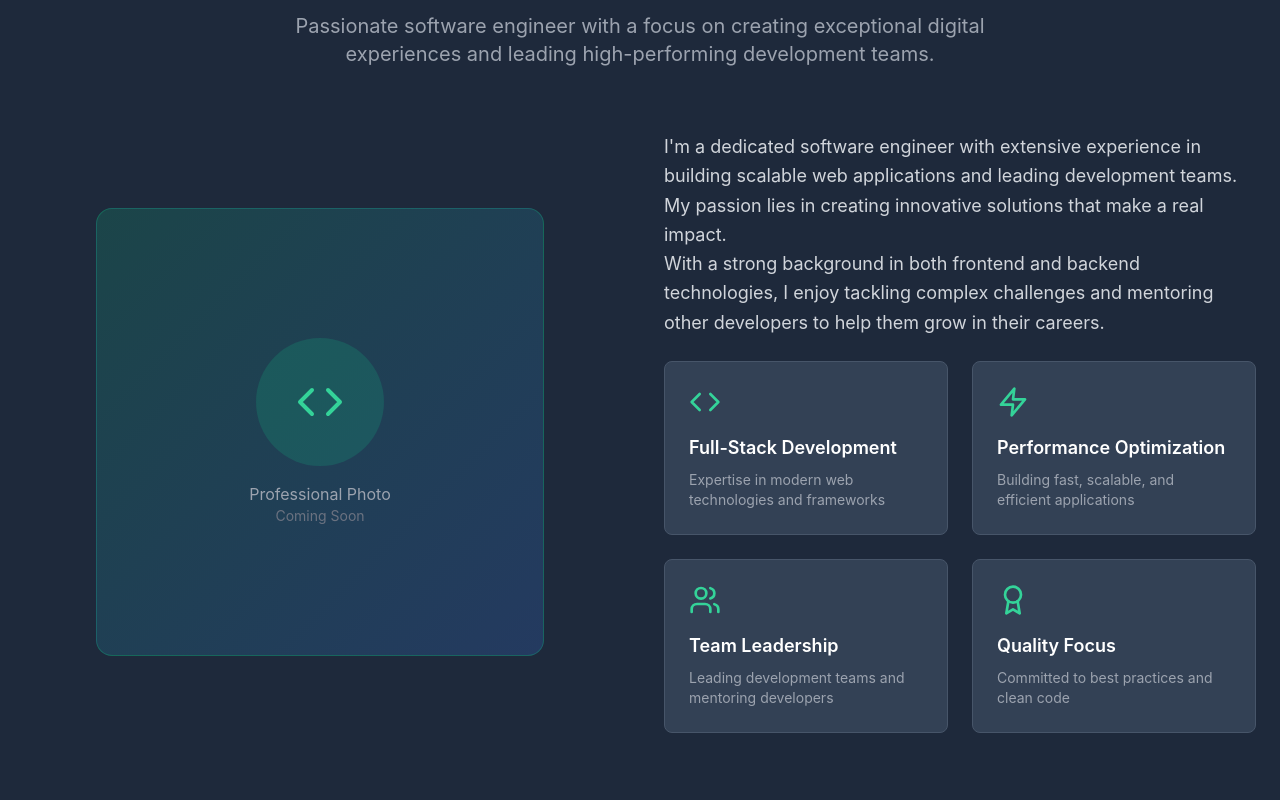
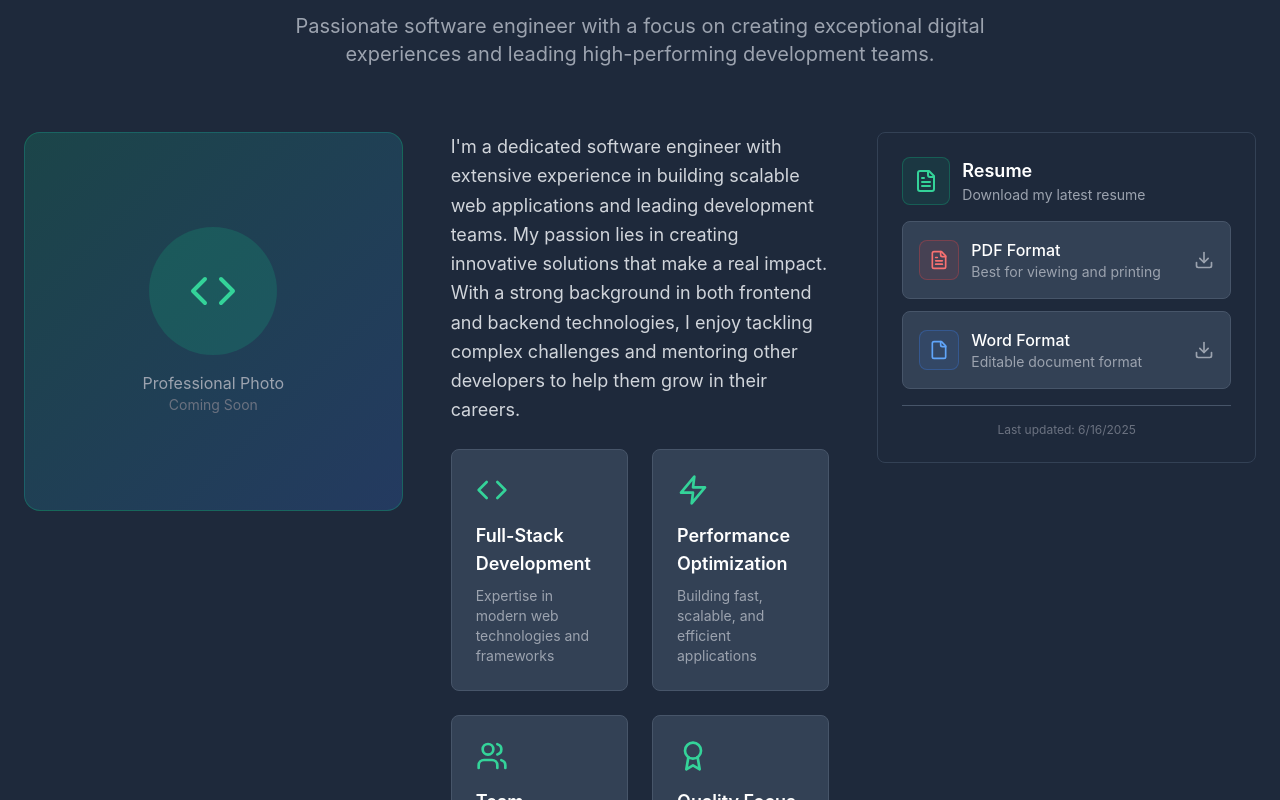
Before and after one commit to porridge404/personal_website, a React (Vite) app: page / in a window 1280 px wide. Shown: the part 940-1740 px from the top of the page. Built offline with nearby package versions, Linux system fonts and the light colour scheme; no server answers.

Commit message:
Add Resume Files and Download Links

```diff
--- a/src/components/About.tsx
+++ b/src/components/About.tsx
@@ -1,5 +1,6 @@
 import React from 'react';
 import { Code, Zap, Users, Award } from 'lucide-react';
+import ResumeDownload from './ResumeDownload';
 
 const About: React.FC = () => {
   const highlights = [
@@ -38,7 +39,7 @@ const About: React.FC = () => {
           </p>
         </div>
 
-        <div className="grid grid-cols-1 lg:grid-cols-2 gap-12 items-center">
+        <div className="grid grid-cols-1 lg:grid-cols-3 gap-12 items-start">
           {/* Profile Image Placeholder */}
           <div className="relative">
             <div className="w-full max-w-md mx-auto aspect-square bg-gradient-to-br from-emerald-500/20 to-blue-500/20 rounded-2xl border border-emerald-500/30 flex items-center justify-center">
@@ -88,6 +89,11 @@ const About: React.FC = () => {
               })}
             </div>
           </div>
+
+          {/* Resume Download Section */}
+          <div className="lg:sticky lg:top-8">
+            <ResumeDownload />
+          </div>
         </div>
       </div>
     </section>
--- /dev/null
+++ b/src/components/ResumeDownload.tsx
@@ -0,0 +1,74 @@
+import React from 'react';
+import { Download, FileText, File } from 'lucide-react';
+
+const ResumeDownload: React.FC = () => {
+  const handleDownload = (fileType: 'pdf' | 'docx') => {
+    const fileName = fileType === 'pdf'
+      ? 'Stuart_Cansdale_Resume.pdf'
+      : 'Stuart_Cansdale_Resume.docx';
+
+    const link = document.createElement('a');
+    link.href = `/resume/${fileName}`;
+    link.download = fileName;
+    link.target = '_blank';
+    document.body.appendChild(link);
+    link.click();
+    document.body.removeChild(link);
+  };
+
+  return (
+    <div className="bg-slate-800 border border-slate-700 rounded-lg p-6">
+      <div className="flex items-center space-x-3 mb-4">
+        <div className="w-12 h-12 bg-emerald-500/10 border border-emerald-500/30 rounded-lg flex items-center justify-center">
+          <FileText size={24} className="text-emerald-400" />
+        </div>
+        <div>
+          <h3 className="text-lg font-semibold text-white">Resume</h3>
+          <p className="text-sm text-gray-400">Download my latest resume</p>
+        </div>
+      </div>
+
+      <div className="space-y-3">
+        <button
+          onClick={() => handleDownload('pdf')}
+          className="w-full flex items-center justify-between p-4 bg-slate-700 border border-slate-600 rounded-lg hover:border-emerald-500/50 hover:bg-slate-600 transition-all duration-300 group"
+        >
+          <div className="flex items-center space-x-3">
+            <div className="w-10 h-10 bg-red-500/10 border border-red-500/30 rounded-lg flex items-center justify-center">
+              <FileText size={20} className="text-red-400" />
+            </div>
+            <div className="text-left">
+              <p className="text-white font-medium">PDF Format</p>
+              <p className="text-gray-400 text-sm">Best for viewing and printing</p>
+            </div>
+          </div>
+          <Download size={20} className="text-gray-400 group-hover:text-emerald-400 transition-colors" />
+        </button>
+
+        <button
+          onClick={() => handleDownload('docx')}
+          className="w-full flex items-center justify-between p-4 bg-slate-700 border border-slate-600 rounded-lg hover:border-emerald-500/50 hover:bg-slate-600 transition-all duration-300 group"
+        >
+          <div className="flex items-center space-x-3">
+            <div className="w-10 h-10 bg-blue-500/10 border border-blue-500/30 rounded-lg flex items-center justify-center">
+              <File size={20} className="text-blue-400" />
+            </div>
+            <div className="text-left">
+              <p className="text-white font-medium">Word Format</p>
+              <p className="text-gray-400 text-sm">Editable document format</p>
+            </div>
+          </div>
+          <Download size={20} className="text-gray-400 group-hover:text-emerald-400 transition-colors" />
+        </button>
+      </div>
+
+      <div className="mt-4 pt-4 border-t border-slate-600">
+        <p className="text-xs text-gray-500 text-center">
+          Last updated: {new Date().toLocaleDateString()}
+        </p>
+      </div>
+    </div>
+  );
+};
+
+export default ResumeDownload;
```
Also changed, not shown: 2 other files (tests, documents, lock files or other folders).
